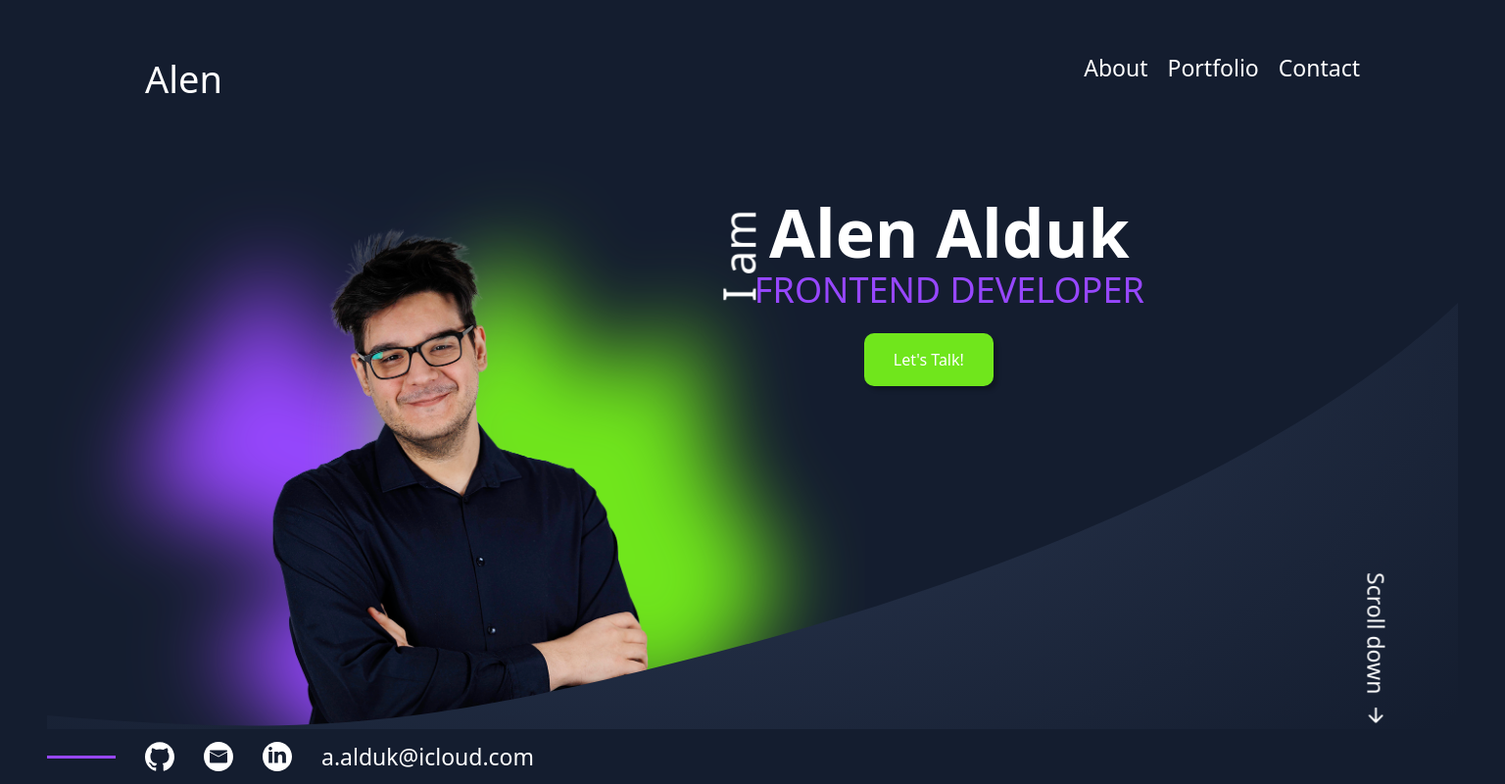
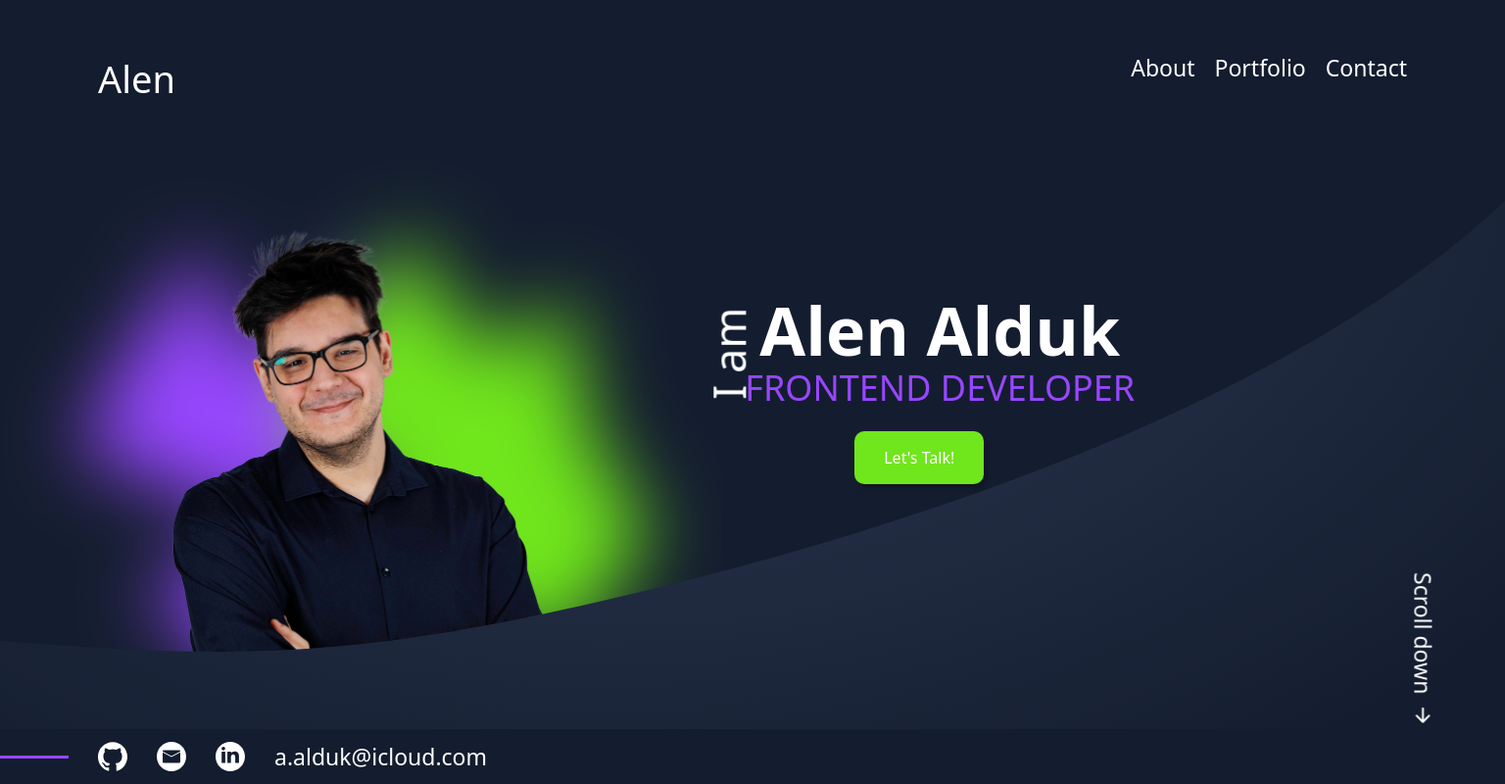
Before and after one commit to devXodia/Portfolio, an Angular app: page / in a window 1536 px wide. Shown: the top 800 px of the page at 98% size. Built offline with nearby package versions, Linux system fonts and the light colour scheme.

Commit message:
deleted max width 1440px

```diff
--- a/src/app/about-me/about-me.component.scss
+++ b/src/app/about-me/about-me.component.scss
@@ -203,7 +203,6 @@
     width: 100%;
     padding: 37px 100px;
     padding-right: 0;
-    max-width: 1440px;
   }
   :host {
     display: flex;
--- a/src/app/between-cf/between-cf.component.scss
+++ b/src/app/between-cf/between-cf.component.scss
@@ -62,6 +62,5 @@
     a {
       right: 100px;
     }
-    max-width: 1440px;
   }
 }
--- a/src/app/between-ps/between-ps.component.scss
+++ b/src/app/between-ps/between-ps.component.scss
@@ -120,7 +120,6 @@
   .container {
     padding: 37px 100px;
     padding-right: 0;
-    max-width: 1440px;
   }
 
   .bg-img {
--- a/src/app/contact-section/contact-section.component.scss
+++ b/src/app/contact-section/contact-section.component.scss
@@ -230,7 +230,6 @@
   .container {
     padding: 37px 100px;
     gap: 50px;
-    max-width: 1440px;
   }
   .sub-container {
     margin-bottom: unset;
@@ -241,4 +240,11 @@
   .head-container {
     gap: 42px;
   }
+
+  .bg-img {
+    top: 469px;
+    right: -316px;
+    height: 355px;
+    width: 61%;
+  }
 }
--- a/src/app/footer/footer.component.scss
+++ b/src/app/footer/footer.component.scss
@@ -112,7 +112,4 @@
   .impressum-link {
     bottom: 93px;
   }
-  .divider {
-    max-width: 1440px;
-  }
 }
--- a/src/app/main-screen/main-screen.component.scss
+++ b/src/app/main-screen/main-screen.component.scss
@@ -596,10 +596,6 @@
 }
 
 @media screen and (min-width: 1440px) {
-  .main-container {
-    max-width: 1440px;
-  }
-
   .horizontal-container {
     top: -409px;
     width: 74%;
@@ -607,7 +603,6 @@
 
   .text-content-container {
     height: 110%;
-    max-width: 1440px;
   }
 
   :host {
@@ -620,7 +615,6 @@
   }
   .header {
     padding: 37px 100px;
-    max-width: 1440px;
 
     font-size: 23px;
     font-style: normal;
@@ -643,15 +637,11 @@
 
   .links-container {
     width: 100%;
-    max-width: 1440px;
+
     height: 7vh;
   }
   .vector {
     top: 149px !important;
-  }
-
-  .img-background {
-    max-width: 1440px;
   }
 }
 
@@ -661,17 +651,17 @@
   }
 }
 
-// @media screen and (min-width: 1441px) {
-//   .img-background {
-//     height: 77% !important;
-//   }
-//   .horizontal-container {
-//     top: -309px;
-//   }
-//   .vector {
-//     top: 45px !important;
-//   }
-//   .background {
-//     width: 48%;
-//   }
-// }
+@media screen and (min-width: 1441px) {
+  .img-background {
+    height: 77% !important;
+  }
+  .horizontal-container {
+    top: -309px;
+  }
+  .vector {
+    top: 45px !important;
+  }
+  .background {
+    width: 48%;
+  }
+}
--- a/src/app/project/project.component.scss
+++ b/src/app/project/project.component.scss
@@ -146,7 +146,6 @@
     .container {
       padding: 37px 100px;
       height: 553px !important;
-      max-width: 1440px;
     }
     .title {
       text-align: start;
@@ -157,10 +156,15 @@
     }
     .description {
       font-size: 16px;
-      text-align: start;
+      text-align: center;
+      max-width: 500px;
     }
     .buttons-container {
-      justify-content: left;
+      justify-content: center;
+    }
+    .description-container {
+      align-items: center;
+      text-align: center;
     }
   }
 }
--- a/src/app/skills/skills.component.scss
+++ b/src/app/skills/skills.component.scss
@@ -268,7 +268,6 @@
     width: 100%;
     padding: 37px 100px;
     padding-right: 0;
-    max-width: 1440px;
   }
 
   :host {
```
